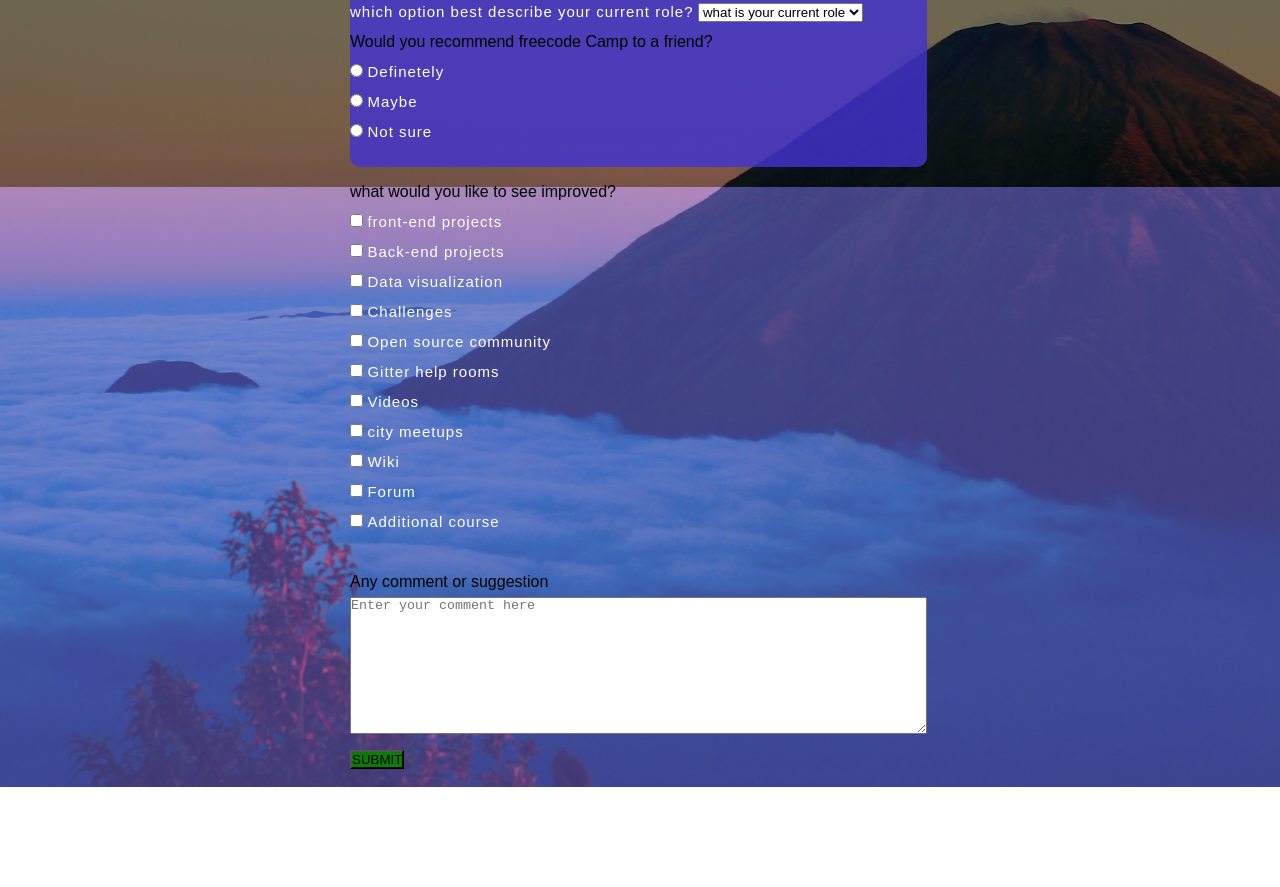
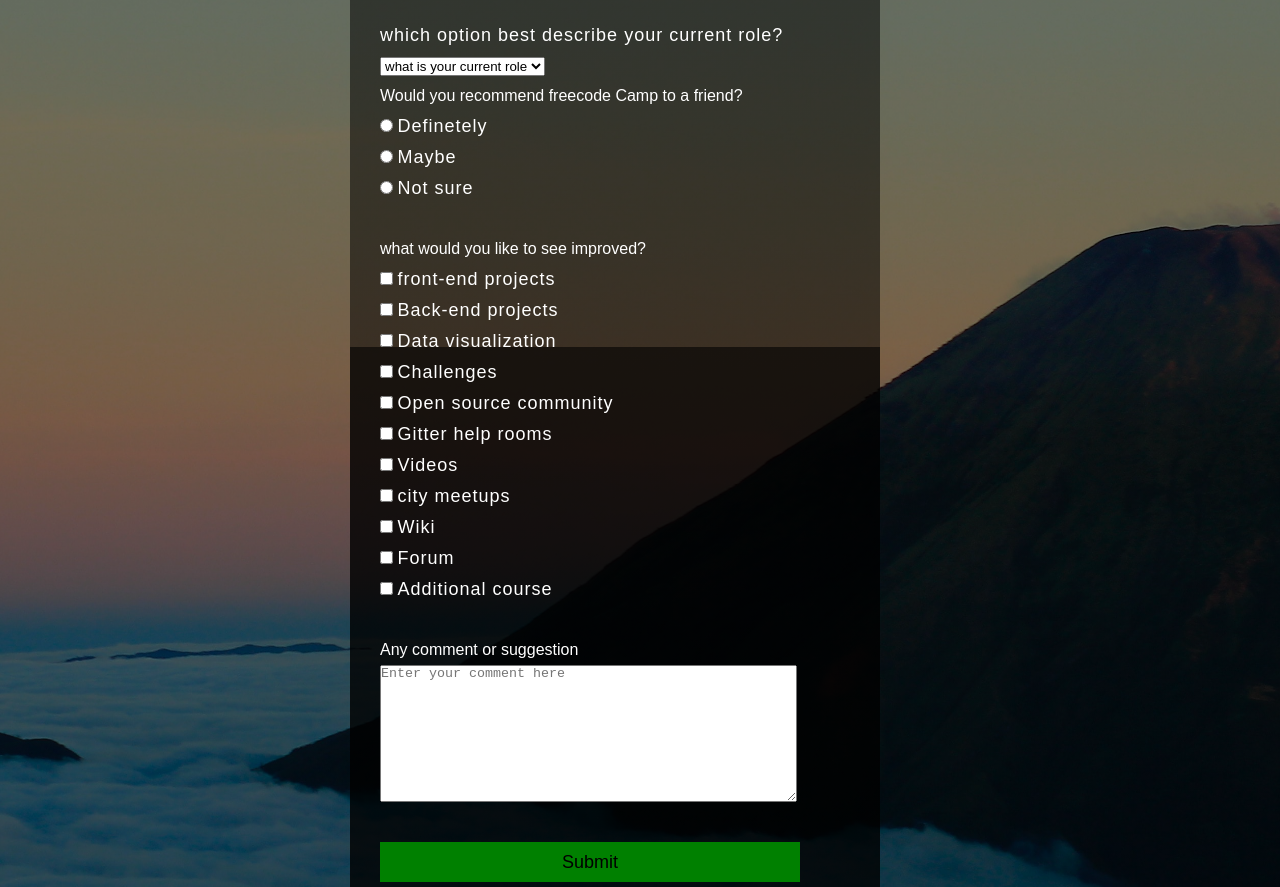
Before and after one commit to Pazzo97/MicroverseHTML-CSS, a plain HTML site: page index.html in a window 1280 px wide. Shown: the part 413-1300 px from the top of the page. Before the commit the page ends 1200 px from the top, so only its background shows below. Drawn offline with Linux system fonts and the light colour scheme.

Commit message:
changed some part of html code and CSS by Patrick

```diff
--- a/css/style.css
+++ b/css/style.css
@@ -5,10 +5,10 @@
 
 .main {
     width: 100%;
-    background: linear-gradient(to top, rgba(121, 107, 230, 0.5)50%, rgba(0, 0, 0, 0.5)50%), url(../rizki-dwi-yd1wWWilf4o-unsplash.jpg);
+    background: linear-gradient(to bottom, rgba(0, 0, 0, 0.5)50%, rgba(0, 0, 0, 0.5)50%), url(../rizki-dwi-yd1wWWilf4o-unsplash.jpg);
     background-position: center;
     background-size: cover;
-    height: 150vh;
+    height: 220vh;
 }
 
 .head {
@@ -20,33 +20,47 @@
 }
 
 .form {
-    height: 380px;
-    background: linear-gradient(to top, rgba(66, 50, 209, 0.8)50%, rgba(0, 0, 0, 0.8)50%);
+    height: 1100px;
+    width: 500px;
+    background: linear-gradient(to bottom, rgba(0, 0, 0, 0.5)50%, rgba(0, 0, 0, 0.8)50%);
     position: absolute;
     top: 200px;
     left: 350px;
     border-radius: 10px;
+    padding-left: 30px;
+    padding-top: 20px;
 }
 
 .form label {
     width: 240px;
-    height: 35px;
+    height: 50px;
     border-top: none;
     border-right: none;
     border-left: none;
     color: #fff;
-    font-size: 15px;
+    font-size: 18px;
     letter-spacing: 1px;
     margin-top: 30px;
     font-family: sans-serif;
 }
 
-.form input:hover {
-    background: linear-gradient(to top, rgba(66, 50, 209, 0.8)50%, rgba(0, 0, 0, 0.8)50%);
+.form p {
+    color: #fff;
 }
 
 .btn {
-    text-align: center;
-    text-transform: uppercase;
-    background: #087e04;
+    width: 420px;
+    height: 40px;
+    background: green;
+    border: none;
+    margin-top: 30px;
+    font-size: 18px;
+    border: none;
+    cursor: pointer;
+    color: #000;
+    transition: .4s ease;
 }
+
+.btn:hover {
+    color: #fff;
+}
--- a/index.html
+++ b/index.html
@@ -36,41 +36,41 @@
             <br>
 
             <div class="form" id="survey-form">
-
+                <div class="input">
                     <label for="name" id="name-label"> Name </label><br>
-                <input type="text" id="name" placeholder="Enter name here"><br>
+                    <input type="text" id="name" placeholder="Enter name here" required><br>
 
                     <label for="name" id="email-label"> Email </label><br>
-                <input type="email" id="email" placeholder="Enter your email"><br>
+                    <input type="email" id="email" placeholder="Enter your email" required><br>
 
-                <label for="name" id="number-label" min="10" max="90"> Age </label><br>
-                <input type="number" id="number" placeholder="Age"><br>
+                    <label for="name" id="number-label"> Age </label><br>
+                    <input type="number" id="number" placeholder="Age" min="10" max="90"><br>
 
-
+                </div>
                 <br>
                 <label for="pet-select">which option best describe your current role?</label>
 
                 <select id="dropdown">
 
-                <option value="">what is your current role</option>
-                <option value="dog">Student</option>
-                <option value="cat">Full time job</option>
-                <option value="hamster">full time learner</option>
-                <option value="parrot">Prefer not to say</option>
-                <option value="spider">Other</option>
+                <option value="whatisyourcurrent">what is your current role</option>
+                <option value="student">Student</option>
+                <option value="fullTime">Full time job</option>
+                <option value="fulltimelearner">full time learner</option>
+                <option value="prefer not to say">Prefer not to say</option>
+                <option value="other">Other</option>
 
              </select>
 
                 <br>
-
+                <div class="form-group">
                     <p>Would you recommend freecode Camp to a friend?</p>
 
                     <input type="radio">
-                <label for="definetly">Definetely</label><br>
+                    <label for="definetly" value="definetely">Definetely</label><br>
                     <input type="radio">
-                <label for="javascript">Maybe</label><br>
+                    <label for="maybe" value="maybe">Maybe</label><br>
                     <input type="radio">
-                <label for="javascript">Not sure</label><br>
+                    <label for="notsure" value="Not sure">Not sure</label><br>
 
                     <br>
 
@@ -100,17 +100,21 @@
                     <input type="checkbox">
                     <label for="javascript">Additional course</label><br>
 
+
+                </div>
+
                 <br>
 
                 <div class="textArea">
 
                     <p>Any comment or suggestion</p>
 
-                    <textarea rows="9" cols="70" class="txtArea" placeholder="Enter your comment here"></textarea> </textarea>
+                    <textarea rows="9" cols="50" class="txtArea" placeholder="Enter your comment here"></textarea> </textarea>
+
+                    <br>
+                    <button class="btn" id="submit">Submit</button>
 
                 </div>
-
-                <button class="btn" id="submit">Submit</button>
 
             </div>
 
```
Lines whose indentation alone changed are shown as unchanged.
